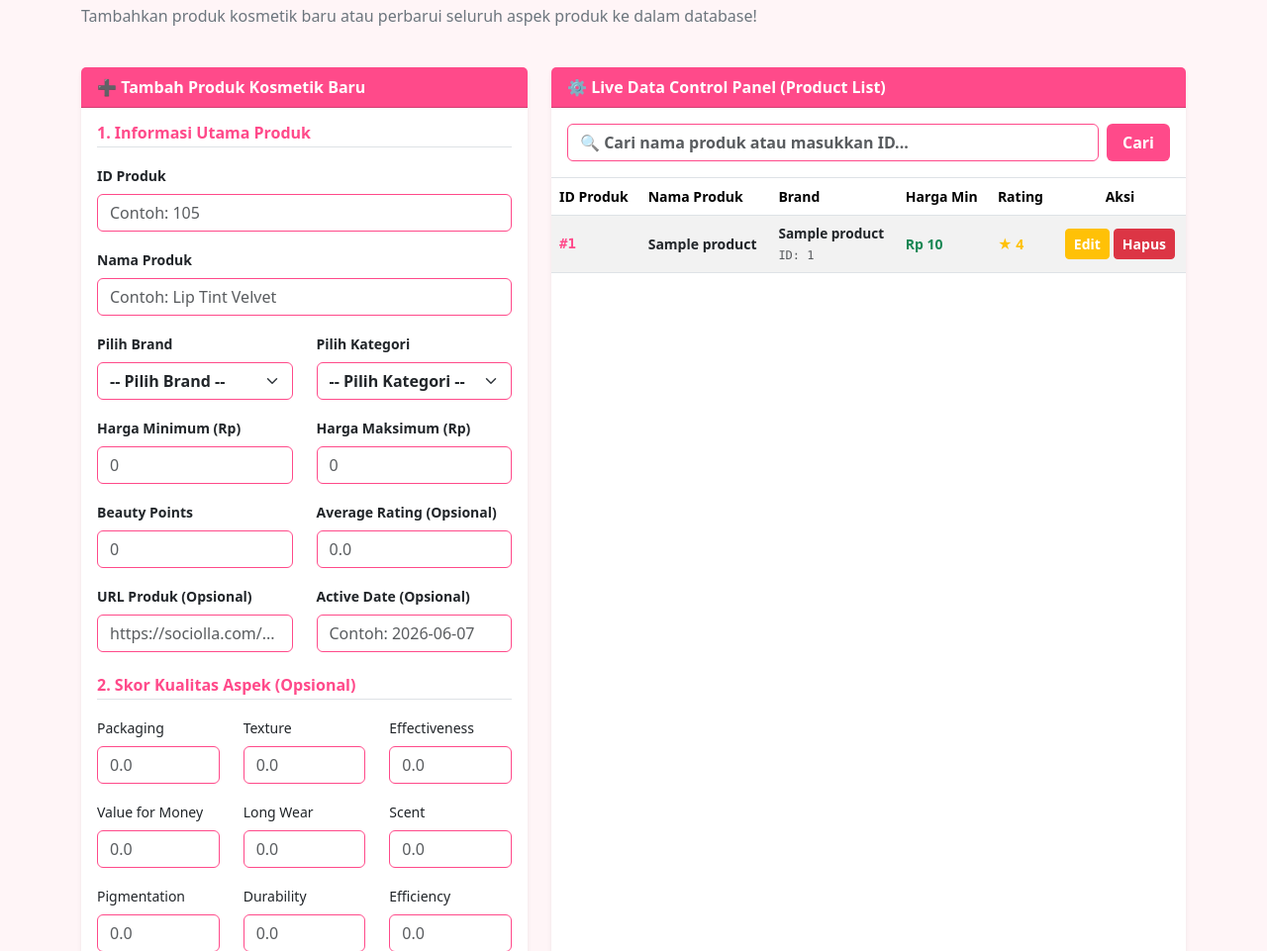
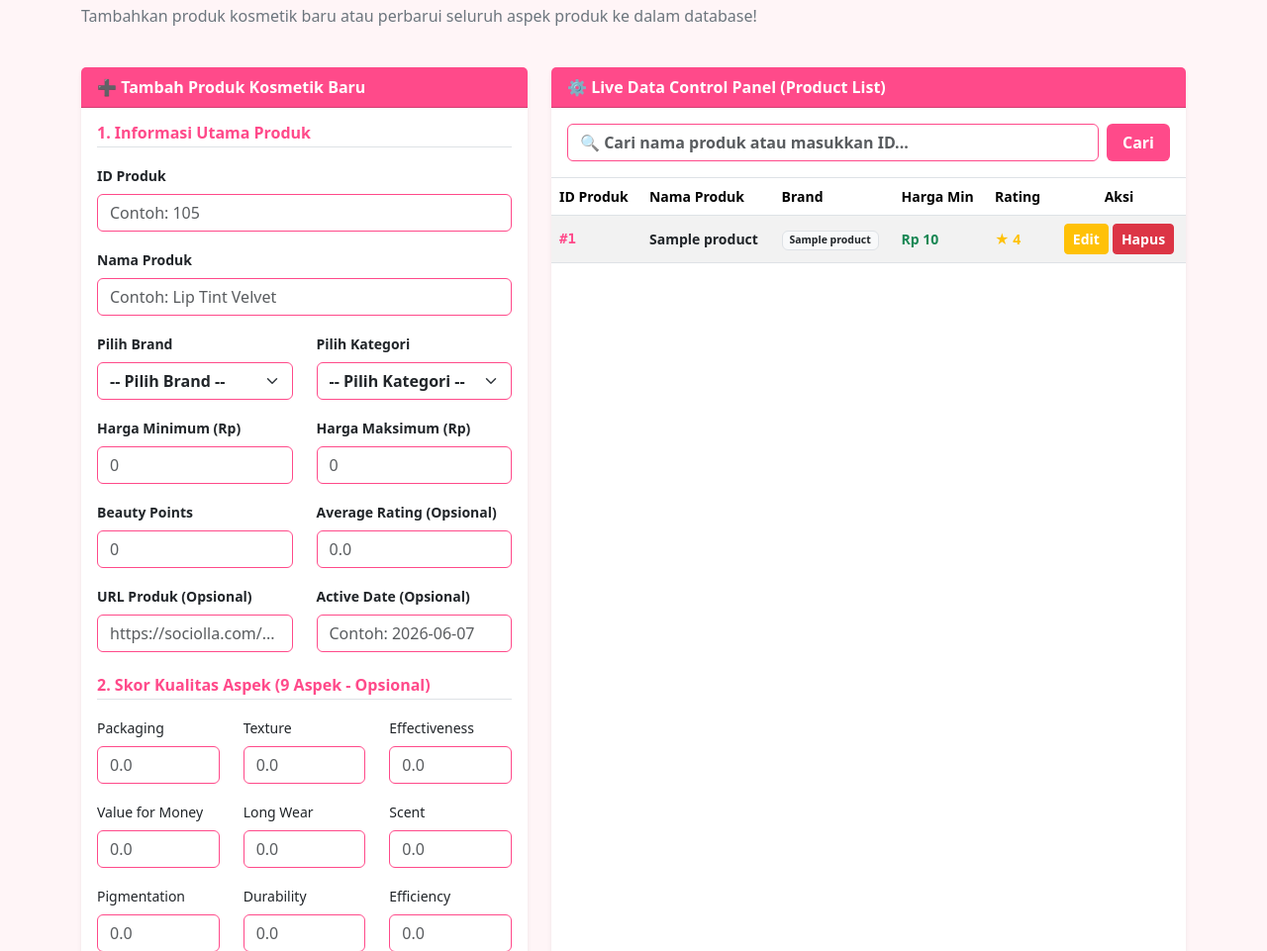
Before and after one commit to fujijimyr12/sociolla-dashboard, a Flask app: template templates/input.html in a window 1280 px wide. Shown: the part 156-1117 px from the top of the page at 99% size. Run offline with Flask 3, Linux system fonts and the light colour scheme; the template is opened without the code that fills it: most values are stand-ins (such as "Sample title", 1, 10 or a date in 2020).

Commit message:
Update input.html

```diff
--- a/templates/input.html
+++ b/templates/input.html
@@ -45,6 +45,7 @@
     </div>
 
     <div class="row">
+        <!-- FORM TAMBAH PRODUK BARU (KIRI) -->
         <div class="col-lg-5 mb-4">
             <div class="card shadow-sm border-0 rounded-3">
                 <div class="card-header bg-sociolla text-white fw-bold">➕ Tambah Produk Kosmetik Baru</div>
@@ -112,7 +113,8 @@
                             </div>
                         </div>
 
-                        <h6 class="fw-bold text-sociolla border-bottom pb-1 mb-3">2. Skor Kualitas Aspek (Opsional)</h6>
+                        <!-- 🛠️ UPDATE FORM KIRI: SEKARANG LENGKAP JADI 9 SEPERTI FORM KANAN -->
+                        <h6 class="fw-bold text-sociolla border-bottom pb-1 mb-3">2. Skor Kualitas Aspek (9 Aspek - Opsional)</h6>
                         <div class="row mb-3">
                             <div class="col-4">
                                 <label class="form-label text-dark small">Packaging</label>
@@ -141,6 +143,7 @@
                                 <input type="number" step="0.1" max="5" name="rating_scent" class="form-control border-sociolla" placeholder="0.0">
                             </div>
                         </div>
+                        <!-- ➕ TIGA INPUT ASPEK TAMBAHAN FORM KIRI AGAR SINKRON: -->
                         <div class="row mb-4">
                             <div class="col-4">
                                 <label class="form-label text-dark small">Pigmentation</label>
@@ -194,6 +197,7 @@
             </div>
         </div>
 
+        <!-- CONTROL PANEL & LIST PRODUK (KANAN) -->
         <div class="col-lg-7 mb-4">
             <div class="card shadow-sm border-0 rounded-3 h-100">
                 <div class="card-header bg-sociolla text-white fw-bold">⚙️ Live Data Control Panel (Product List)</div>
@@ -226,12 +230,7 @@
                                 <td class="align-middle text-sociolla fw-bold font-monospace">#{{ r.product_id }}</td>
                                 <td class="align-middle fw-semibold text-dark">{{ r.product_name }}</td>
                                 <td class="align-middle">
-                                    {% if r.brand_name %}
-                                        <span class="fw-bold text-dark d-block" style="font-size: 0.85rem;">{{ r.brand_name }}</span>
-                                        <small class="text-muted font-monospace" style="font-size: 0.75rem;">ID: {{ r.brand_id }}</small>
-                                    {% else %}
-                                        <span class="badge bg-light text-muted border">ID: {{ r.brand_id }}</span>
-                                    {% endif %}
+                                    <span class="badge bg-light text-dark border">{{ r.brand_name if r.brand_name else r.brand_id }}</span>
                                 </td>
                                 <td class="align-middle text-success fw-bold">Rp {{ "{:,}".format(r.min_price|int) if r.min_price else "-" }}</td>
                                 <td class="align-middle text-warning fw-bold">★ {{ r.average_rating }}</td>
@@ -247,6 +246,7 @@
                                 </td>
                             </tr>
 
+                            <!-- WINDOW MODAL EDIT -->
                             <div class="modal fade" id="editModal{{ r.product_id }}" tabindex="-1" aria-hidden="true">
                                 <div class="modal-dialog modal-dialog-centered modal-md">
                                     <div class="modal-content border-0 shadow">
```
